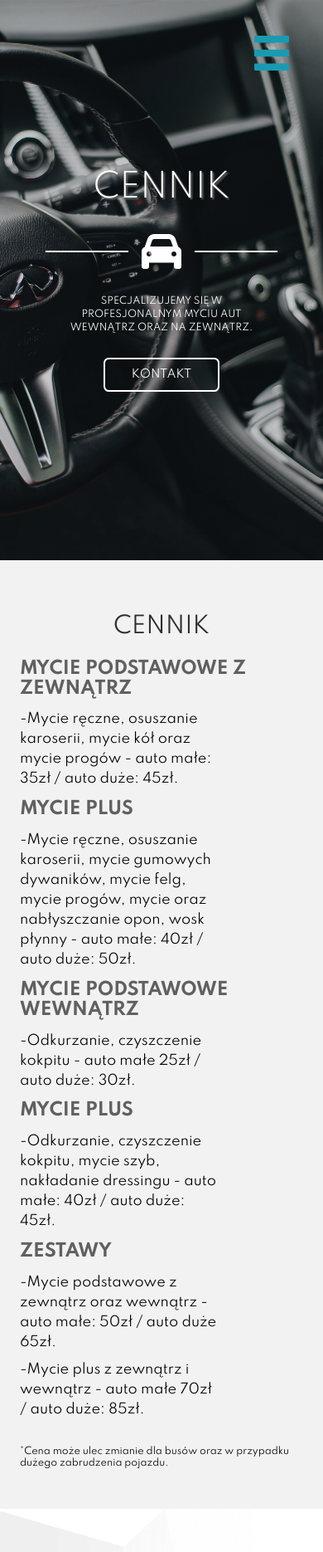
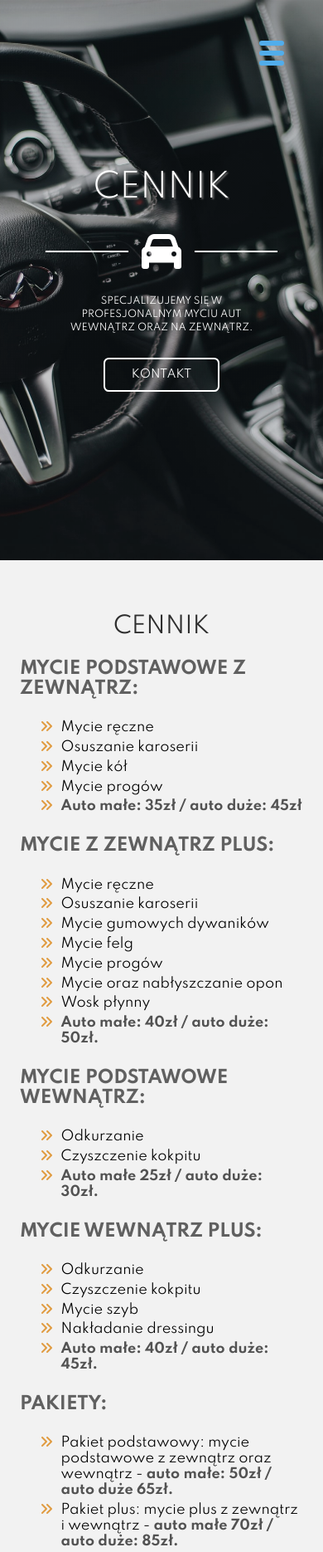
Before and after one commit to Borub-ar/MF_Car-Clean, a website built with Parcel: page prices.html in a window 390 px wide. Shown: the top 1870 px of the page at 83% size. Built offline with nearby package versions, Linux system fonts and the light colour scheme.

Commit message:
Change 'prices page' design

```diff
--- a/prices.html
+++ b/prices.html
@@ -7,14 +7,14 @@
     <title>MF CAR-CLEAN - Cennik</title>
     <link rel="preconnect" href="https://fonts.googleapis.com" />
     <link rel="preconnect" href="https://fonts.gstatic.com" crossorigin />
-    <link href="https://fonts.googleapis.com/css2?family=Spartan:wght@200;300;400;700&display=swap" rel="stylesheet" />
+    <link href="https://fonts.googleapis.com/css2?family=Spartan:wght@300;400;700&display=swap" rel="stylesheet" />
     <link rel="stylesheet" href="./src/styles/style.css" />
     <script src="https://kit.fontawesome.com/5789656d95.js" crossorigin="anonymous" defer></script>
     <script type="module" src="./src/app/pricesPage.js" defer></script>
   </head>
   <body>
-    <input type="checkbox" id="menu_checkbox">
-    <label class="nav-toggle-btn" for="menu_checkbox">
+    <input type="checkbox" id="menu-checkbox" />
+    <label class="nav-toggle-btn" for="menu-checkbox">
       <div></div>
       <div></div>
       <div></div>
@@ -54,28 +54,48 @@
       <section class="prices-section">
         <h2>CENNIK</h2>
 
-        <p class="wash-type">MYCIE PODSTAWOWE Z ZEWNĄTRZ</p>
-        <p class="wash-details">
-          -Mycie ręczne, osuszanie karoserii, mycie kół oraz mycie progów - auto małe: 35zł / auto duże: 45zł.
-        </p>
+        <p class="wash-type">MYCIE PODSTAWOWE Z ZEWNĄTRZ:</p>
+        <ul class="wash-list">
+          <li>Mycie ręczne</li>
+          <li>Osuszanie karoserii</li>
+          <li>Mycie kół</li>
+          <li>Mycie progów</li>
+          <li>Auto małe: 35zł / auto duże: 45zł</li>
+        </ul>
 
-        <p class="wash-type">MYCIE PLUS</p>
-        <p class="wash-details">
-          -Mycie ręczne, osuszanie karoserii, mycie gumowych dywaników, mycie felg, mycie progów, mycie oraz
-          nabłyszczanie opon, wosk płynny - auto małe: 40zł / auto duże: 50zł.
-        </p>
+        <p class="wash-type">MYCIE Z ZEWNĄTRZ PLUS:</p>
+        <ul class="wash-list">
+          <li>Mycie ręczne</li>
+          <li>Osuszanie karoserii</li>
+          <li>Mycie gumowych dywaników</li>
+          <li>Mycie felg</li>
+          <li>Mycie progów</li>
+          <li>Mycie oraz nabłyszczanie opon</li>
+          <li>Wosk płynny</li>
+          <li>Auto małe: 40zł / auto duże: 50zł.</li>
+        </ul>
 
-        <p class="wash-type">MYCIE PODSTAWOWE WEWNĄTRZ</p>
-        <p class="wash-details">-Odkurzanie, czyszczenie kokpitu - auto małe 25zł / auto duże: 30zł.</p>
+        <p class="wash-type">MYCIE PODSTAWOWE WEWNĄTRZ:</p>
+        <ul class="wash-list">
+          <li>Odkurzanie</li>
+          <li>Czyszczenie kokpitu</li>
+          <li>Auto małe 25zł / auto duże: 30zł.</li>
+        </ul>
 
-        <p class="wash-type">MYCIE PLUS</p>
-        <p class="wash-details">
-          -Odkurzanie, czyszczenie kokpitu, mycie szyb, nakładanie dressingu - auto małe: 40zł / auto duże: 45zł.
-        </p>
+        <p class="wash-type">MYCIE WEWNĄTRZ PLUS:</p>
+        <ul class="wash-list">
+          <li>Odkurzanie</li>
+          <li>Czyszczenie kokpitu</li>
+          <li>Mycie szyb</li>
+          <li>Nakładanie dressingu</li>
+          <li>Auto małe: 40zł / auto duże: 45zł.</li>
+        </ul>
 
-        <p class="wash-type">ZESTAWY</p>
-        <p class="wash-details">-Mycie podstawowe z zewnątrz oraz wewnątrz - auto małe: 50zł / auto duże 65zł.</p>
-        <p class="wash-details">-Mycie plus z zewnątrz i wewnątrz - auto małe 70zł / auto duże: 85zł.</p>
+        <p class="wash-type">PAKIETY:</p>
+        <ul class="wash-list">
+          <li>Pakiet podstawowy: mycie podstawowe z zewnątrz oraz wewnątrz - <span>auto małe: 50zł / auto duże 65zł.</span></li>
+          <li>Pakiet plus: mycie plus z zewnątrz i wewnątrz - <span>auto małe 70zł / auto duże: 85zł.</span></li>
+        </ul>
 
         <p class="wash-info">*Cena może ulec zmianie dla busów oraz w przypadku dużego zabrudzenia pojazdu.</p>
       </section>
--- a/src/app/common.js
+++ b/src/app/common.js
@@ -1,8 +1,20 @@
 const navbarLogo = document.querySelector('.navbar-logo');
 const hero = document.querySelector('.hero');
 const navigation = document.querySelector('.navbar');
-// const navToggleBtnWrap = document.querySelector('.toggle-btn-wrap');
 const navToggleBtn = document.querySelector('.nav-toggle-btn');
+const toggleMenuCheckbox = document.getElementById('menu-checkbox');
+
+export const uncheckToggleMenu = function () {
+  toggleMenuCheckbox.checked = false;
+};
+
+export const hideNavbar = function () {
+  navigation.classList.remove('show-navbar');
+};
+
+const toggleNav = function () {
+  navigation.classList.toggle('show-navbar');
+};
 
 const shrinkNav = function (entries) {
   const [entry] = entries;
@@ -17,9 +29,4 @@ const navObserver = new IntersectionObserver(shrinkNav, {
 });
 
 navObserver.observe(hero);
-
-const toggleNav = function () {
-  navigation.classList.toggle('show-navbar');
-};
-
 navToggleBtn.addEventListener('click', toggleNav);
--- a/src/app/pricesPage.js
+++ b/src/app/pricesPage.js
@@ -1,8 +1,15 @@
-import './common';
+'use strict';
+
+import 'core-js/stable';
+import 'regenerator-runtime/runtime';
+
+import { uncheckToggleMenu, hideNavbar } from './common';
 
 const contactNavItem = document.querySelector('.contact-item');
 const footer = document.querySelector('footer');
 
 contactNavItem.addEventListener('click', () => {
   footer.scrollIntoView({ behavior: 'smooth' });
+  hideNavbar();
+  uncheckToggleMenu();
 });
--- a/src/styles/style.css
+++ b/src/styles/style.css
@@ -49,7 +49,7 @@ h1 {
   position: relative;
   color: var(--white-elements);
   font-weight: 300;
-  animation: slideInRight 2s ease-in-out;
+  animation: slideInRight 1.5s ease-in-out;
   font-size: 4rem;
   text-shadow: 2px 2px 2px #696969;
 }
@@ -226,7 +226,7 @@ h3 {
 
 .title-layer {
   overflow: hidden;
-  animation: slideInLeft 2s ease-in-out;
+  animation: slideInLeft 1.5s ease-in-out;
 }
 
 .hero-divider {
@@ -302,6 +302,8 @@ h3 {
 }
 
 .open-h {
+  text-align: center;
+  width: 95%;
   margin-bottom: 0.8rem;
 }
 
@@ -422,13 +424,26 @@ h3 {
   color: rgba(0, 0, 0, 0.603);
 }
 
-.wash-details {
-  line-height: 1.5;
-  width: 70%;
+.wash-list {
+  margin: 1.6rem 0;
 }
 
-.wash-details + .wash-details {
-  margin-top: 0.6rem;
+.wash-list > li {
+  padding-left: .6rem;
+  margin: .3rem 0;
+}
+
+.wash-list > li::marker {
+  font-weight: 700;
+  font-family: 'Font Awesome 5 Free';
+  content: '\f101';
+  color: #e09b40;
+}
+
+.wash-list:not(.wash-list:last-of-type) > li:last-of-type,
+.wash-list span {
+  color: #000000a9;
+  font-weight: 700;
 }
 
 .wash-info {
@@ -489,6 +504,7 @@ h3 {
 }
 
 .cell-icon {
+  width: 50px;
   font-size: 2.5rem;
 }
 
@@ -642,7 +658,7 @@ form textarea {
 
 .checkbox-container input[type='checkbox'] {
   margin-right: 1rem;
-  transform: scale(1.5);
+  transform: scale(1.7);
 }
 
 .form-btn {
@@ -651,7 +667,7 @@ form textarea {
   font-family: inherit;
   border: 1px solid var(--main-color);
   font-size: 0.8rem;
-  background-color: rgb(207, 207, 207);
+  background-color: rgb(241, 241, 241);
   color: var(--main-color);
   cursor: pointer;
   transition: color 0.3s, background-color 0.3s;
@@ -744,30 +760,11 @@ form textarea {
     visibility: visible;
   }
 
-
-
-
-
-
-
-
-
-
-
-
-
-
-
-
-
-  #menu_checkbox
-  {
+  #menu-checkbox {
     display: none;
   }
 
-  .nav-toggle-btn
-  {
-    transform: scale(.7);
+  .nav-toggle-btn {
     position: fixed;
     top: 4rem;
     right: 2rem;
@@ -775,84 +772,55 @@ form textarea {
     display: block;
     width: 60px;
     height: 60px;
-      margin:  -30px auto 0 auto;
+    margin: -30px auto 0 auto;
     cursor: pointer;
+    transform: scale(0.5);
   }
 
-
-  .nav-toggle-btn div
-  {
+  .nav-toggle-btn div {
     position: relative;
     top: 0;
     height: 12px;
-      background-color: rgb(25, 154, 177);
+    background-color: rgb(81, 173, 235);
     margin-bottom: 12px;
     transition: 0.3s ease transform, 0.3s ease top, 0.3s ease width, 0.3s ease right;
-      border-radius: 2px;
+    border-radius: 8px;
   }
 
-  .nav-toggle-btn div:first-child
-  {
+  .nav-toggle-btn div:first-child {
     transform-origin: 0;
   }
 
-  .nav-toggle-btn div:last-child
-  {
+  .nav-toggle-btn div:last-child {
     margin-bottom: 0;
     transform-origin: 60px;
   }
 
-  .nav-toggle-btn div:nth-child(2)
-  {
+  .nav-toggle-btn div:nth-child(2) {
     right: 0;
     width: 60px;
   }
 
-  #menu_checkbox:checked + .nav-toggle-btn:before
-  {
+  #menu-checkbox:checked + .nav-toggle-btn:before {
     background-color: #4caf50;
   }
 
-  #menu_checkbox:checked + .nav-toggle-btn div:first-child
-  {
+  #menu-checkbox:checked + .nav-toggle-btn div:first-child {
     top: -6px;
     transform: rotateZ(45deg);
   }
 
-  #menu_checkbox:checked + .nav-toggle-btn div:last-child
-  {
+  #menu-checkbox:checked + .nav-toggle-btn div:last-child {
     top: 6px;
     transform: rotateZ(45deg);
   }
 
-  #menu_checkbox:checked + .nav-toggle-btn div:nth-child(2)
-  {
+  #menu-checkbox:checked + .nav-toggle-btn div:nth-child(2) {
     width: 85px;
     top: 0;
     right: 13px;
     transform: rotateZ(-45deg);
   }
-
-
-
-
-
-
-
-
-
-
-
-
-
-
-
-
-
-
-
-
-
 
   .logo {
     flex-direction: column;
@@ -876,7 +844,7 @@ form textarea {
     justify-content: center;
     align-items: center;
     border-radius: 1rem;
-    padding: 2rem 3rem;
+    padding: 2rem 2rem;
     border: 1px solid white;
     background-color: rgba(0, 0, 0, 0.432);
   }
```
Also changed, not shown: index.html (+5 -5 lines), src/app/app.js (+55 -75 lines), src/app/sectionsObservers.js (renamed from src/app/sectionObservers.js). Lines whose indentation alone changed are shown as unchanged.
